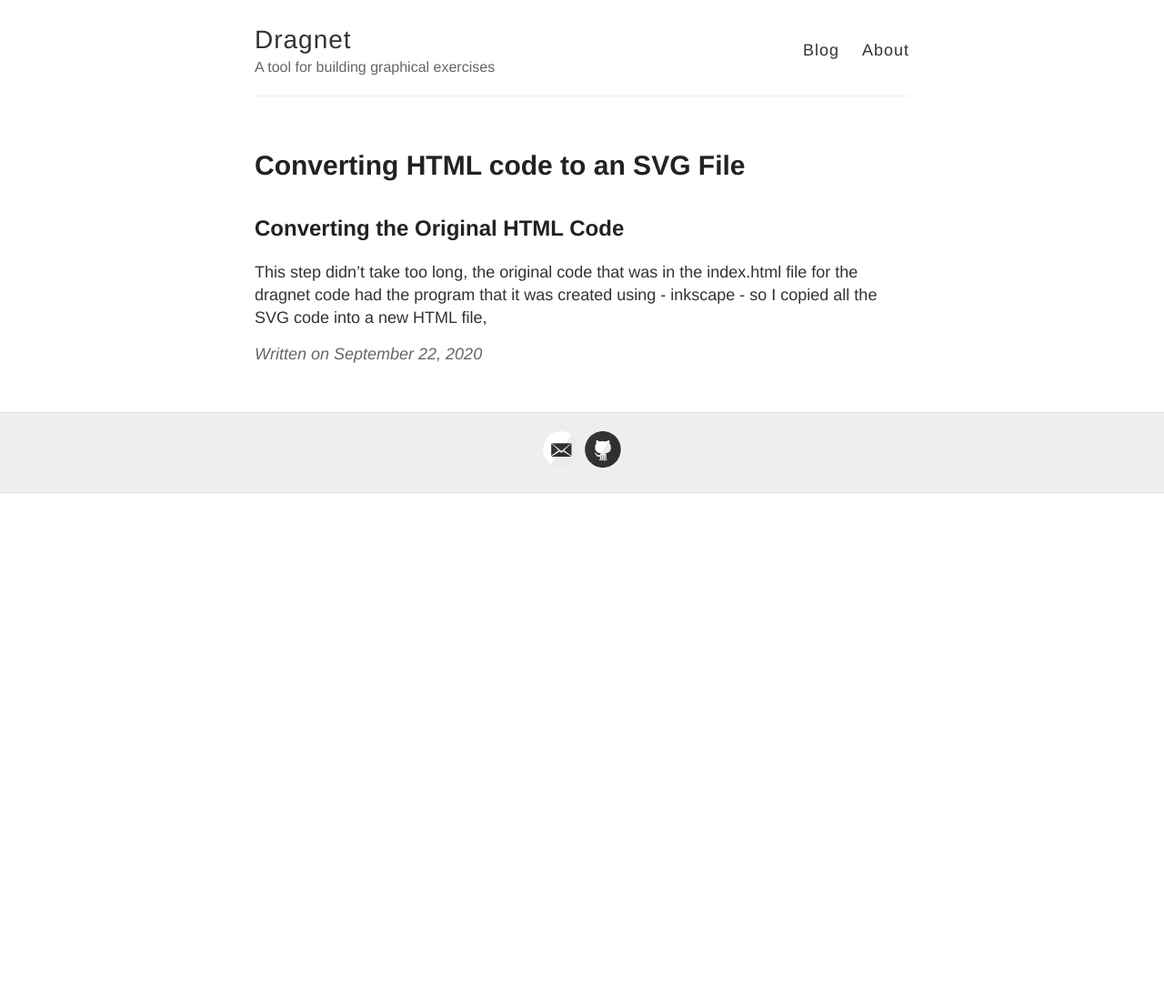
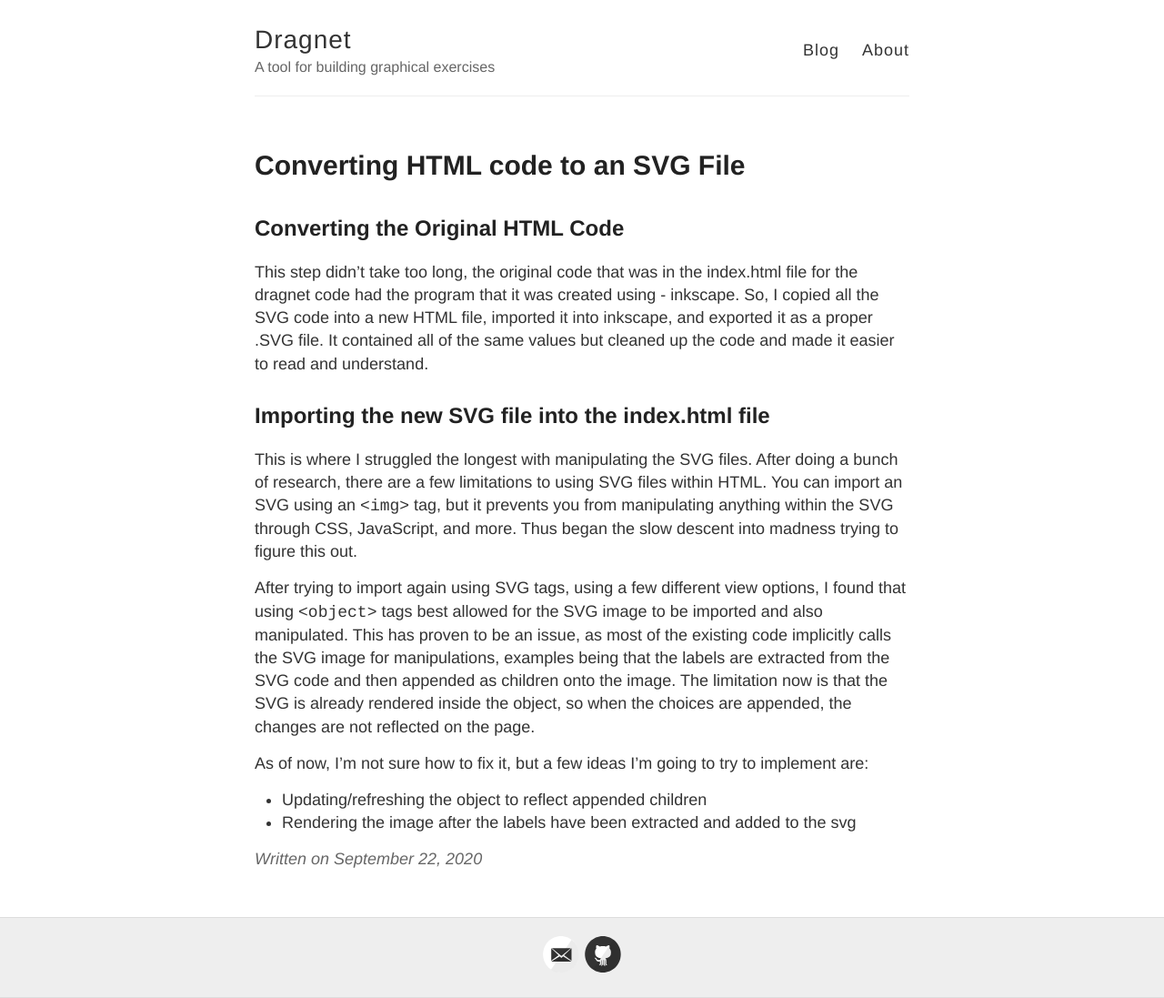
Before and after one commit to connor-cozens/dragnet-os, a Jekyll site: the page built from _posts/2020-09-22-converting-html-code-to-svg-file.md, in a window 1280 px wide. Shown: the whole page at 91% size. Built offline with Jekyll 4.4.1, drawn with Linux system fonts in a browser that asks for light colours; before the commit the page ends 900 px from its top, so only the background shows below that.

````diff
--- a/_posts/2020-09-22-converting-html-code-to-svg-file.md
+++ b/_posts/2020-09-22-converting-html-code-to-svg-file.md
@@ -5,4 +5,14 @@
 
 ## Converting the Original HTML Code
 
-This step didn't take too long, the original code that was in the index.html file for the dragnet code had the program that it was created using - inkscape - so I copied all the SVG code into a new HTML file,
+This step didn't take too long, the original code that was in the index.html file for the dragnet code had the program that it was created using - inkscape. So, I copied all the SVG code into a new HTML file, imported it into inkscape, and exported it as a proper .SVG file. It contained all of the same values but cleaned up the code and made it easier to read and understand.
+
+## Importing the new SVG file into the index.html file
+
+This is where I struggled the longest with manipulating the SVG files. After doing a bunch of research, there are a few limitations to using SVG files within HTML. You can import an SVG using an  ```<img>``` tag, but it prevents you from manipulating anything within the SVG through CSS, JavaScript, and more. Thus began the slow descent into madness trying to figure this out.
+
+After trying to import again using SVG tags, using a few different view options, I found that using ```<object>``` tags best allowed for the SVG image to be imported and also manipulated. This has proven to be an issue, as most of the existing code implicitly calls the SVG image for manipulations, examples being that the labels are extracted from the SVG code and then appended as children onto the image. The limitation now is that the SVG is already rendered inside the object, so when the choices are appended, the changes are not reflected on the page.
+
+As of now, I'm not sure how to fix it, but a few ideas I'm going to try to implement are:
+- Updating/refreshing the object to reflect appended children
+- Rendering the image after the labels have been extracted and added to the svg
--- a/original_code/main.js
+++ b/original_code/main.js
@@ -41,6 +41,7 @@
 class Choice {
     constructor(svg, value, x, y, onDragStart, onDragEnd) {
         this.svg = svg;
+        console.log("SVG is: " + this.svg);
         this.value = value;
         this.x = x;
         this.y = y;
@@ -83,6 +84,7 @@
         this.element.setAttribute('y', this.y);
         this.element.style.fill = this.color;
         this.element.textContent = this.value;
+        console.log("Value is: " + this.value);
         if (!this.isRendered) {
             this.svg.appendChild(this.element);
             this.isRendered = true;
````
Also changed, not shown: original_code/index.html (+6 -4 lines).
